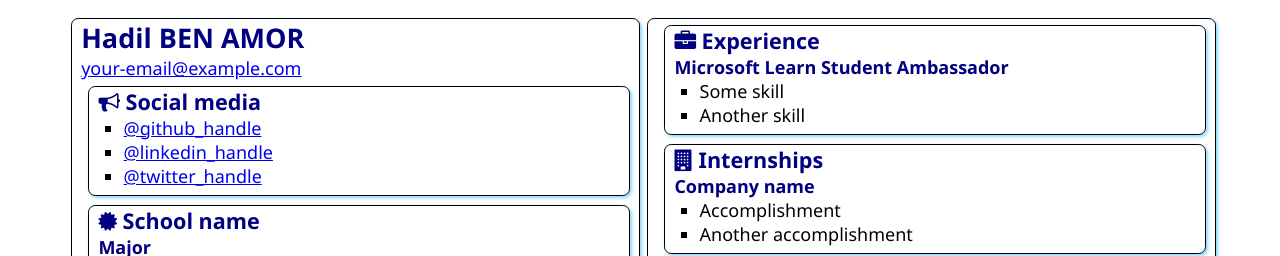
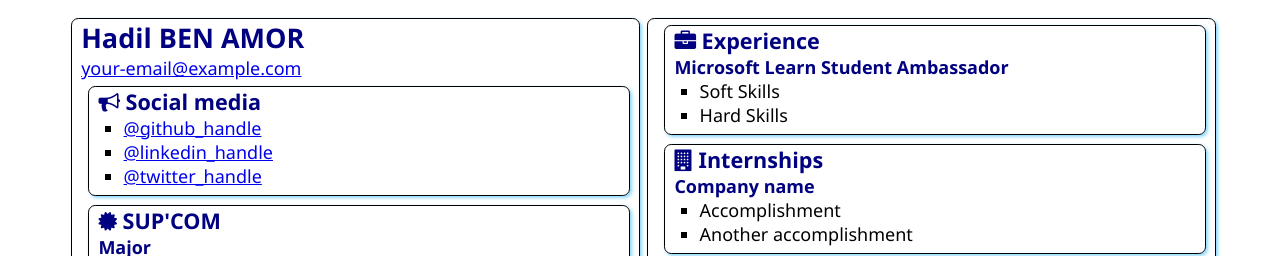
Before and after one commit to hadil1999-creator/SATechnicalOnboarding, a plain HTML site: page src/index.html in a window 1280 px wide. Shown: the top 256 px of the page. Drawn offline with Linux system fonts and the light colour scheme.

Commit message:
Update index.html
change the school name and skilss required

```diff
--- a/src/index.html
+++ b/src/index.html
@@ -31,7 +31,7 @@
                 <div class="education">
                     <h2>
                         <i class="fa fa-certificate" aria-hidden="true"></i>
-                        School name
+                        SUP'COM
                     </h2>
                     <h3>Major</h3>
                     <ul>
@@ -63,8 +63,8 @@
                 </h2>
                 <h3>Microsoft Learn Student Ambassador</h3>
                 <ul>
-                    <li>Some skill</li>
-                    <li>Another skill</li>
+                    <li>Soft Skills</li>
+                    <li>Hard Skills</li>
                 </ul>
             </section>
             <section class="box">
```
